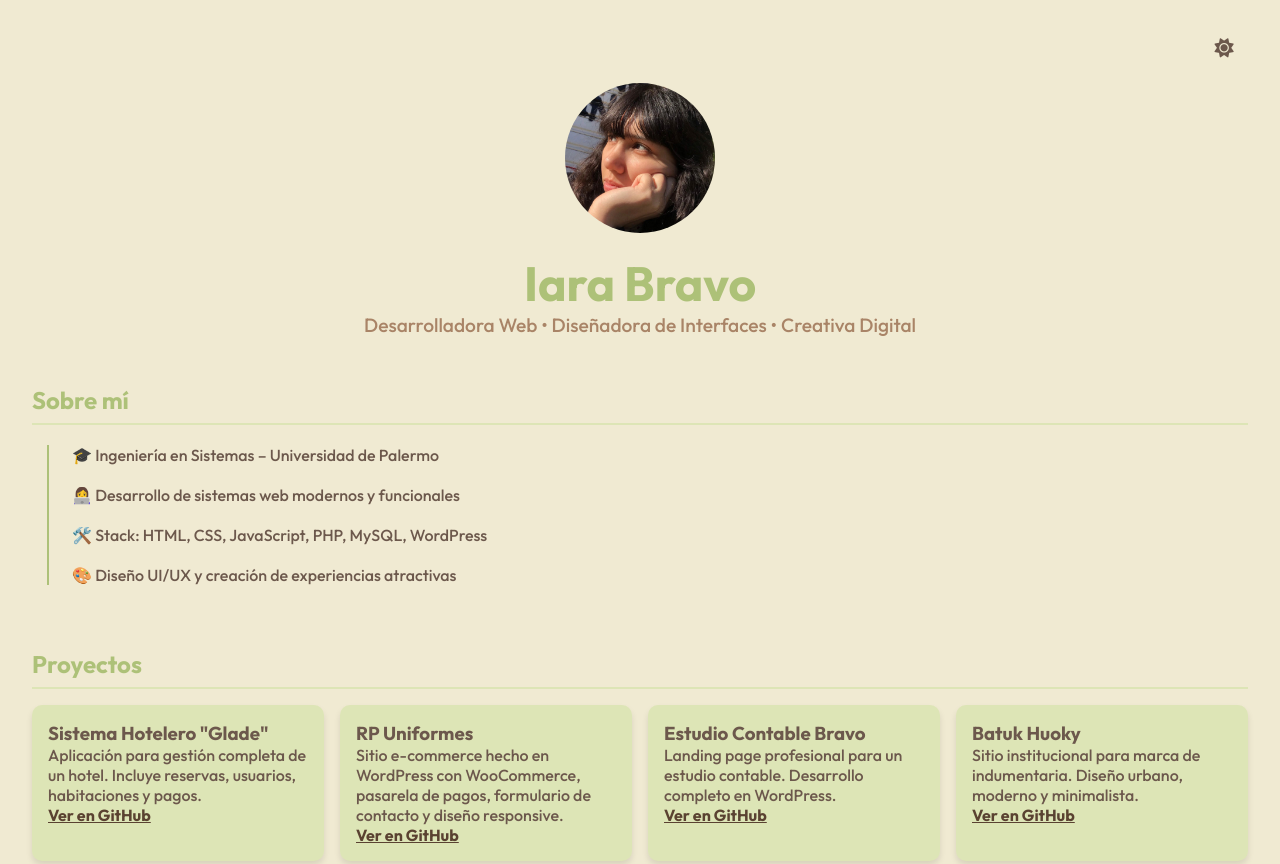
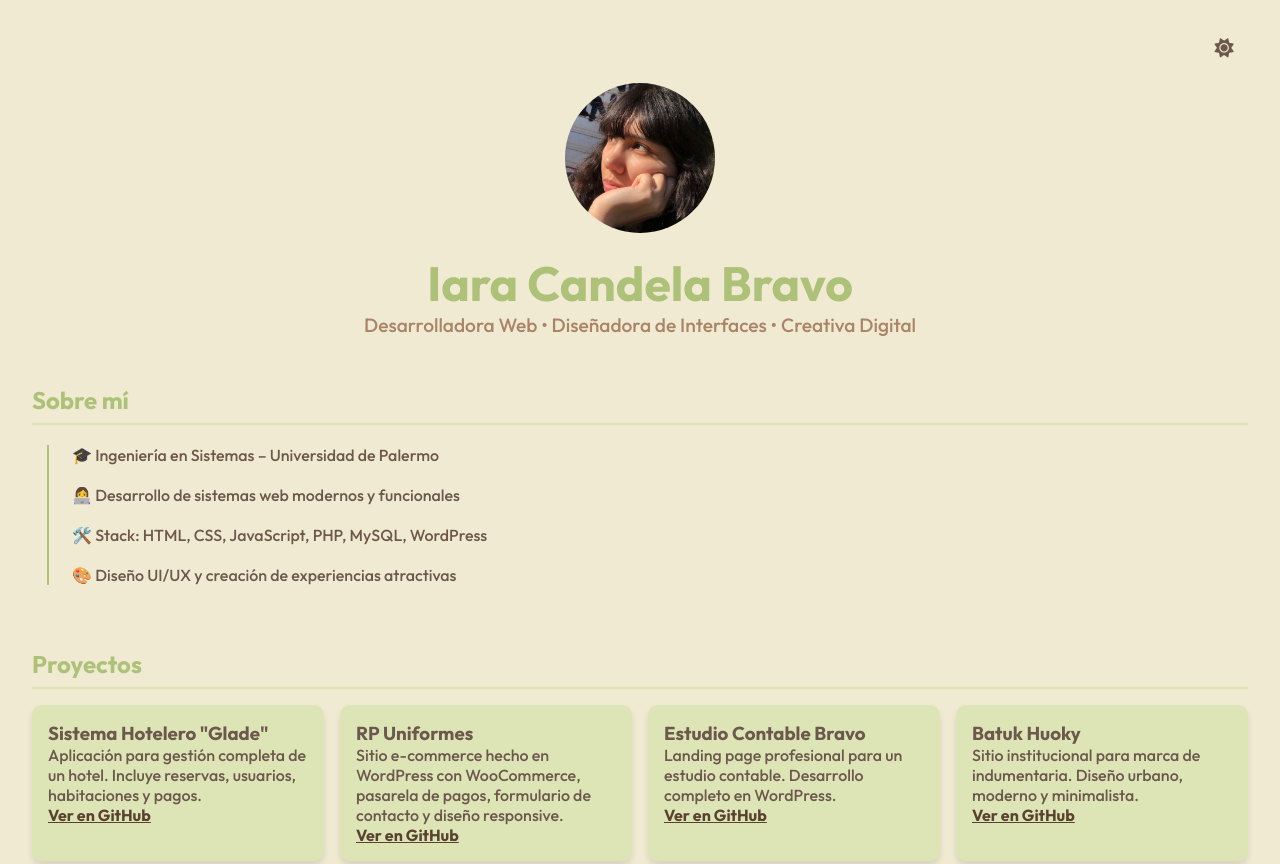
Before and after one commit to iarabravo/portfolio-iara, a plain HTML site: page index.html in a window 1280 px wide. Shown: the top 864 px of the page. Drawn offline with nearby package versions, Linux system fonts and the light colour scheme.

Commit message:
Update index.html

```diff
--- a/index.html
+++ b/index.html
@@ -152,7 +152,7 @@
 
   <header data-aos="fade-down">
     <img src="foto.jpeg" alt="Foto de Iara Bravo">
-    <h1>Iara Bravo</h1>
+    <h1>Iara Candela Bravo</h1>
     <p>Desarrolladora Web • Diseñadora de Interfaces • Creativa Digital</p>
   </header>
 
```
